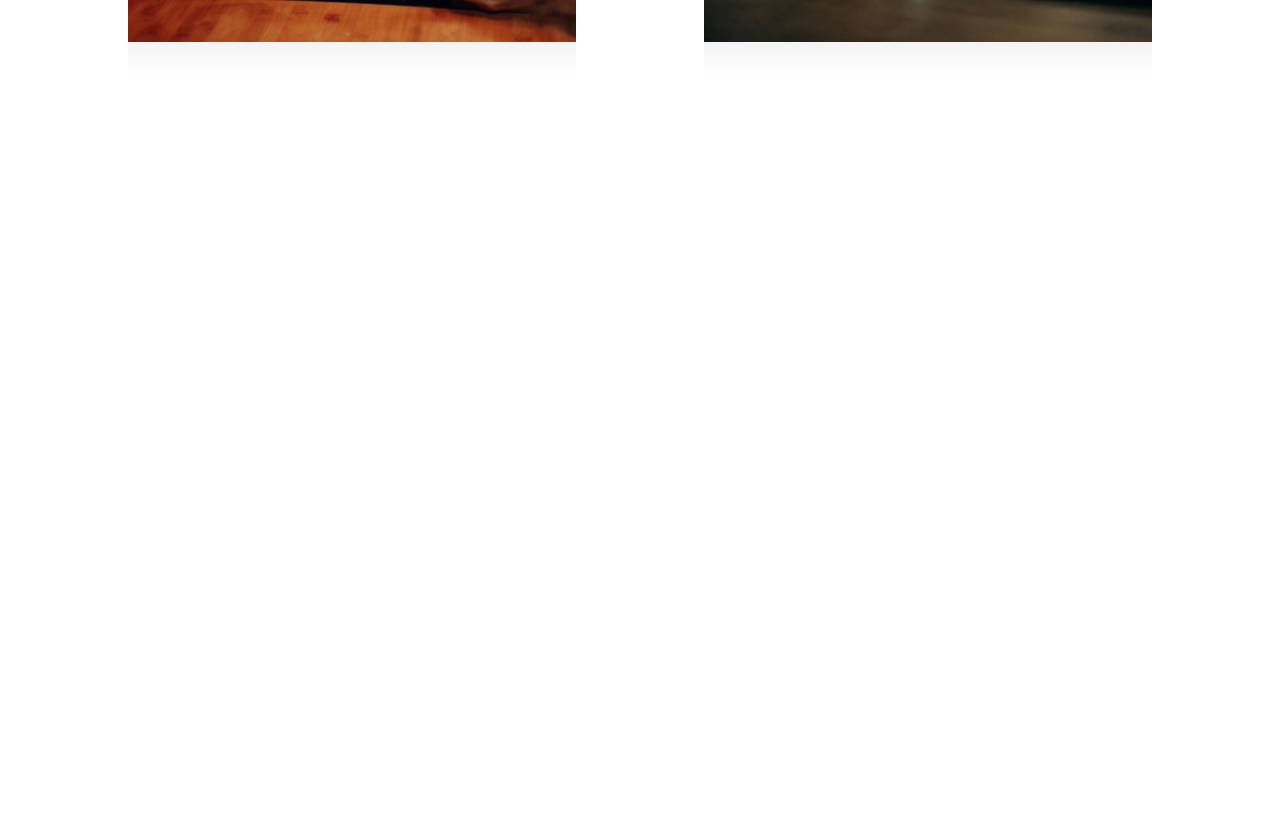
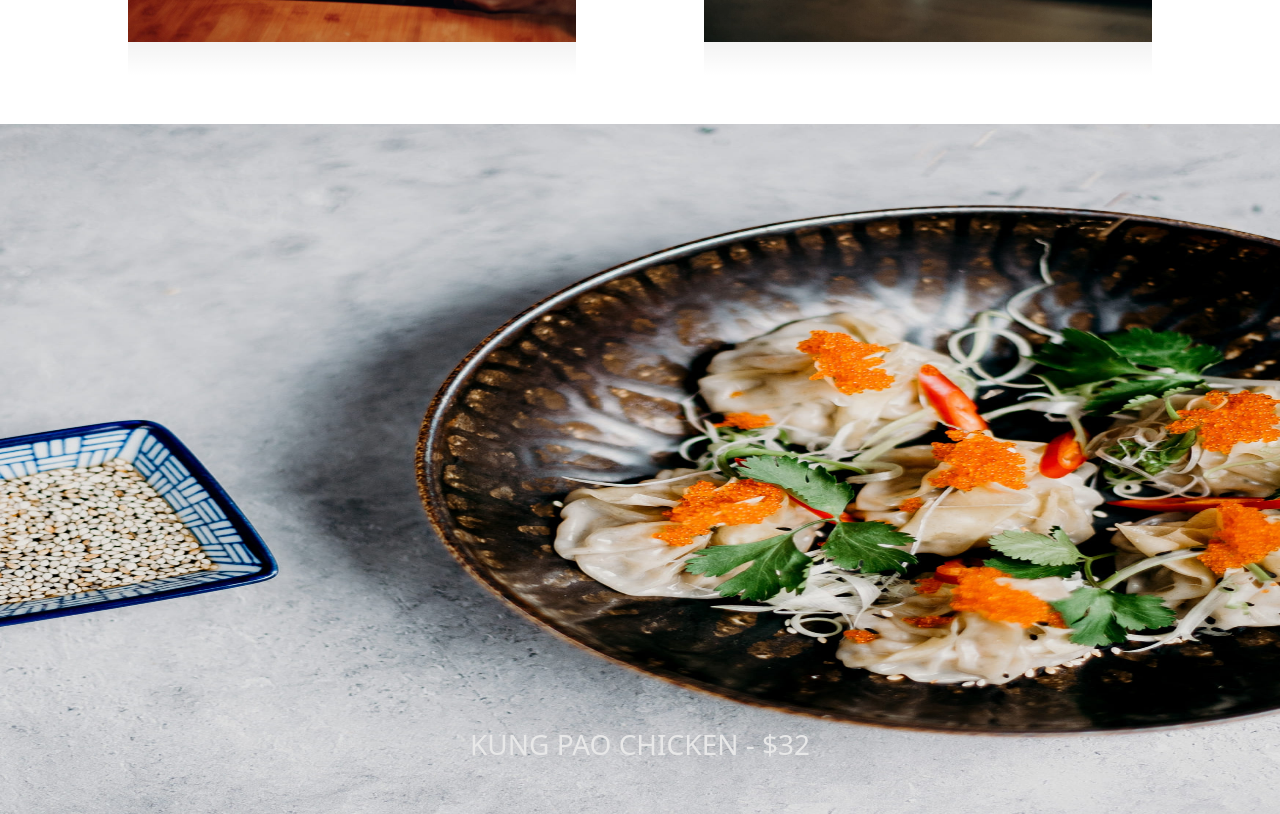
Before and after one commit to corgab/proj-html-vuejs, a Vue app: page / in a window 1280 px wide. Shown: the part 4113-4927 px from the top of the page. Before the commit the page ends 4237 px from the top, so only its background shows below. Built offline with nearby package versions, Linux system fonts and the light colour scheme.

Commit message:
ADD: Food section complete

```diff
--- /dev/null
+++ b/src/components/FoodSection.vue
@@ -0,0 +1,29 @@
+<template>
+    <div class="section">
+        <img src="../assets/images/menu272x.jpg" alt="">
+        <h3 class="text--gray">KUNG PAO CHICKEN - $32</h3>
+    </div>
+</template>
+
+<script>
+    export default {
+
+    }
+</script>
+
+<style lang="scss" scoped>
+.section {
+    position: relative;
+}
+img {
+    height: 690px;
+}
+
+h3 {
+    position: absolute;
+    top: 90%;
+    left: 50%;
+    transform: translate(-50%, -50%);
+    text-align: center;
+}
+</style>
--- a/src/components/MainSection.vue
+++ b/src/components/MainSection.vue
@@ -7,6 +7,7 @@
         img="menu252x-1200x1375.jpg"
         />
         <FeedbackSection/>
+        <FoodSection/>
     </div>
 </template>
 
@@ -14,11 +15,13 @@
 import ExperienceSection from './ExperienceSection.vue';
 import WhyUs from './WhyUs.vue';
 import FeedbackSection from './FeedbackSection.vue';
+import FoodSection from './FoodSection.vue';
     export default {
         components: {
             WhyUs,
             ExperienceSection,
-            FeedbackSection
+            FeedbackSection,
+            FoodSection
         }
     }
 </script>
```
Also changed, not shown: src/assets/images/menu272x.jpg (added).
